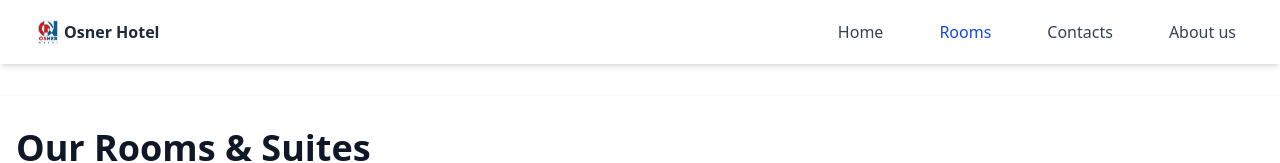
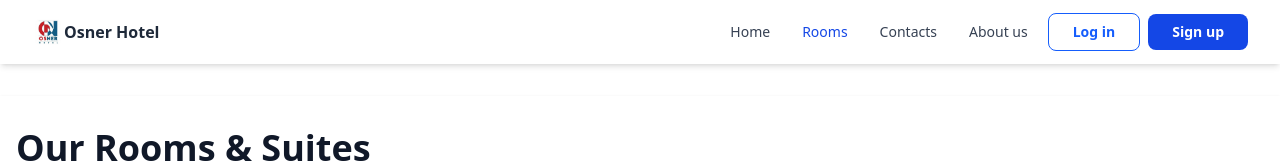
Before and after one commit to inokaBan/git-capstone-repo, a React (Vite) app: page /rooms in a window 1280 px wide. Shown: the top 163 px of the page. Built offline with nearby package versions, Linux system fonts and the light colour scheme.

Commit message:
Modified navbar

```diff
--- a/src/components/Navbar.jsx
+++ b/src/components/Navbar.jsx
@@ -18,7 +18,9 @@ const Navbar = () => {
     { name: 'Home', to: '/' },
     { name: 'Rooms', to: '/rooms' },
     { name: 'Contacts', to: '/contacts' },
-    { name: 'About us', to: '/aboutUs' }
+    { name: 'About us', to: '/aboutUs' },
+    { name: 'Log in', to: '/login', className: 'login-btn' },
+    { name: 'Sign up', to: '/register', className: 'signup-btn' }
   ];
 
   return (
@@ -38,16 +40,30 @@ const Navbar = () => {
 
           {/* Desktop Menu */}
           <div className="hidden md:block">
-            <div className="ml-10 flex items-baseline space-x-8">
-              {navItems.map((item) => (
+            <div className="ml-10 flex items-baseline space-x-2">
+              {navItems.map((item) => {
+                let customClass = "";
+                if (item.className === "login-btn") {
+                  customClass = "bg-white border-1 border-blue-600 text-blue-600 hover:bg-blue-600 hover:text-white font-semibold py-2 px-6 rounded-lg text-sm transition-all duration-300 transform hover:scale-105";
+                } else if (item.className === "signup-btn") {
+                  customClass = "bg-blue-700 hover:bg-blue-700 text-white font-bold py-2 px-6 rounded-lg text-sm transition-transform duration-300 ease-in-out hover:scale-105";
+                }
+                return (
                   <NavLink
                     key={item.name}
                     to={item.to}
-                  className={({ isActive }) => isActive ? "text-blue-700  hover:text-blue-600 hover:bg-blue-50 px-3 py-2 rounded-md text-base font-medium transition-colors duration-200" : "text-gray-700 hover:text-blue-600 hover:bg-blue-50 px-3 py-2 rounded-md text-base font-medium transition-colors duration-200"}
+                    className={({ isActive }) => {
+                      let baseClass = isActive
+                        ? "text-blue-700 hover:text-blue-600 hover:bg-blue-50 px-3 py-2 rounded-md text-sm font-medium transition-colors duration-200"
+                        : "text-gray-700 hover:text-blue-600 hover:bg-blue-50 px-3 py-2 rounded-md text-sm font-medium transition-colors duration-200";
+                      if (customClass) baseClass = customClass;
+                      return baseClass;
+                    }}
                   >
                     {item.name}
                   </NavLink>
-              ))}
+                );
+              })}
             </div>
           </div>
 
@@ -68,25 +84,45 @@ const Navbar = () => {
           </div>
         </div>
 
-        {/* Mobile Menu */}
-        <div className={`md:hidden transition-all duration-300 ease-in-out ${
-          isOpen
-            ? 'max-h-64 opacity-100 visible'
-            : 'max-h-0 opacity-0 invisible overflow-hidden'
-        }`}>
-          <div className="px-2 pt-2 pb-3 space-y-1 bg-gray-50 rounded-lg mt-2">
-            {navItems.map((item) => (
+        {/* Mobile Menu - Slide in from left */}
+        {isOpen && (
+          <div className="md:hidden fixed top-0 right-0 h-full w-4/5 max-w-xs bg-gray-50 shadow-lg z-50 transition-transform duration-700 ease-in-out transform translate-x-5">
+            <div className="px-4 pt-8 pb-6 space-y-3 flex flex-col items-stretch h-full">
+              {/* Close button for mobile menu */}
+              <button
+                onClick={closeMenu}
+                className="self-end mb-4 text-gray-700 hover:text-blue-600 focus:outline-none"
+                aria-label="Close menu"
+              >
+                <X className="h-6 w-6" />
+              </button>
+              {navItems.map((item) => {
+                let customClass = "";
+                if (item.className === "login-btn") {
+                  customClass = "bg-blue-700 hover:bg-blue-700 text-white font-bold py-3 px-6 rounded-lg text-base transition-transform duration-300 ease-in-out hover:scale-105 block w-full text-center";
+                } else if (item.className === "signup-btn") {
+                  customClass = "bg-white border-2 border-blue-600 text-blue-600 hover:bg-blue-600 hover:text-white font-semibold py-3 px-6 rounded-lg text-base transition-all duration-300 transform hover:scale-105 block w-full text-center";
+                }
+                return (
                   <NavLink
                     key={item.name}
                     to={item.to}
                     onClick={closeMenu}
-                className={({ isActive }) => isActive ? "text-blue-700 hover:text-blue-600 hover:bg-white block px-3 py-3 rounded-md text-base font-medium transition-colors duration-200 font-inter" : "text-gray-700 hover:text-blue-600 hover:bg-white block px-3 py-3 rounded-md text-base font-medium transition-colors duration-200 font-inter"}
+                    className={({ isActive }) => {
+                      let baseClass = isActive
+                        ? "text-blue-700 hover:text-blue-600 hover:bg-white block px-3 py-3 rounded-md text-base font-medium transition-colors duration-200 font-inter"
+                        : "text-gray-700 hover:text-blue-600 hover:bg-white block px-3 py-3 rounded-md text-base font-medium transition-colors duration-200 font-inter";
+                      if (customClass) baseClass = customClass;
+                      return baseClass;
+                    }}
                   >
                     {item.name}
                   </NavLink>
-            ))}
+                );
+              })}
             </div>
           </div>
+        )}
       </div>
     </nav>
   );
--- a/src/components/RoomSection.jsx
+++ b/src/components/RoomSection.jsx
@@ -106,7 +106,7 @@ const RoomSection = () => {
 
         {/* View All Rooms Button */}
         <div className="text-center mt-12">
-          <Link to='/rooms' className="bg-white border-2 border-blue-600 text-blue-600 hover:bg-blue-600 hover:text-white font-semibold py-4 px-8 rounded-xl transition-all duration-300 transform hover:scale-105">
+          <Link to='/rooms' className="bg-white border-1 border-blue-600 text-blue-600 hover:bg-blue-600 hover:text-white font-semibold py-4 px-8 rounded-xl transition-all duration-300 transform hover:scale-105">
             View All Rooms
           </Link>
         </div>
--- a/src/pages/RoomDetailsPage.jsx
+++ b/src/pages/RoomDetailsPage.jsx
@@ -251,7 +251,7 @@ const RoomDetailPage = () => {
             <button
               onClick={handleBooking}
               // TEMPORARILY DISABLED VALIDATION FOR TESTING - Uncomment line below to re-enable
-              // disabled={!checkIn || !checkOut || !guestName || !guestContact}
+              //  disabled={!checkIn || !checkOut || !guestName || !guestContact}
               className="w-full bg-blue-600 text-white py-3 rounded-lg mt-12 hover:bg-blue-700 disabled:bg-gray-300 disabled:cursor-not-allowed transition-colors"
             >
               Book Now
```
Lines whose indentation alone changed are shown as unchanged.
